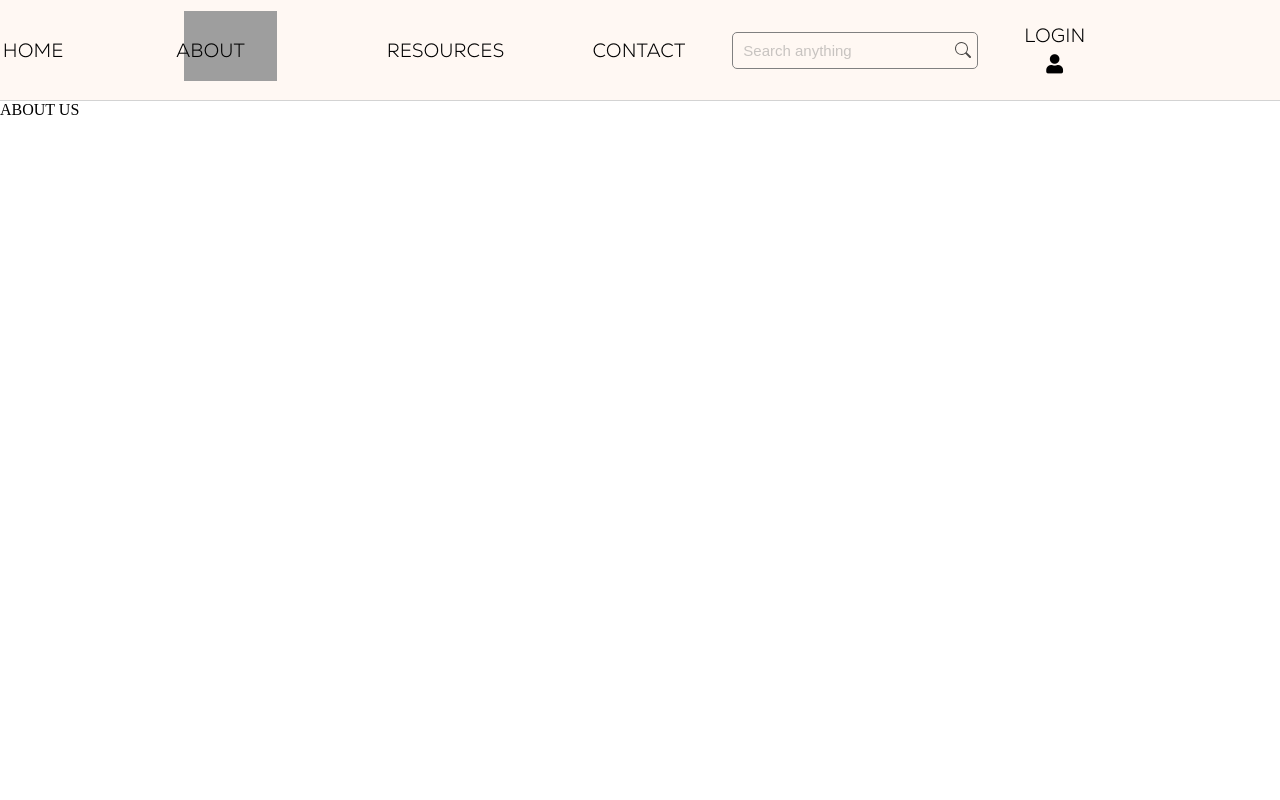
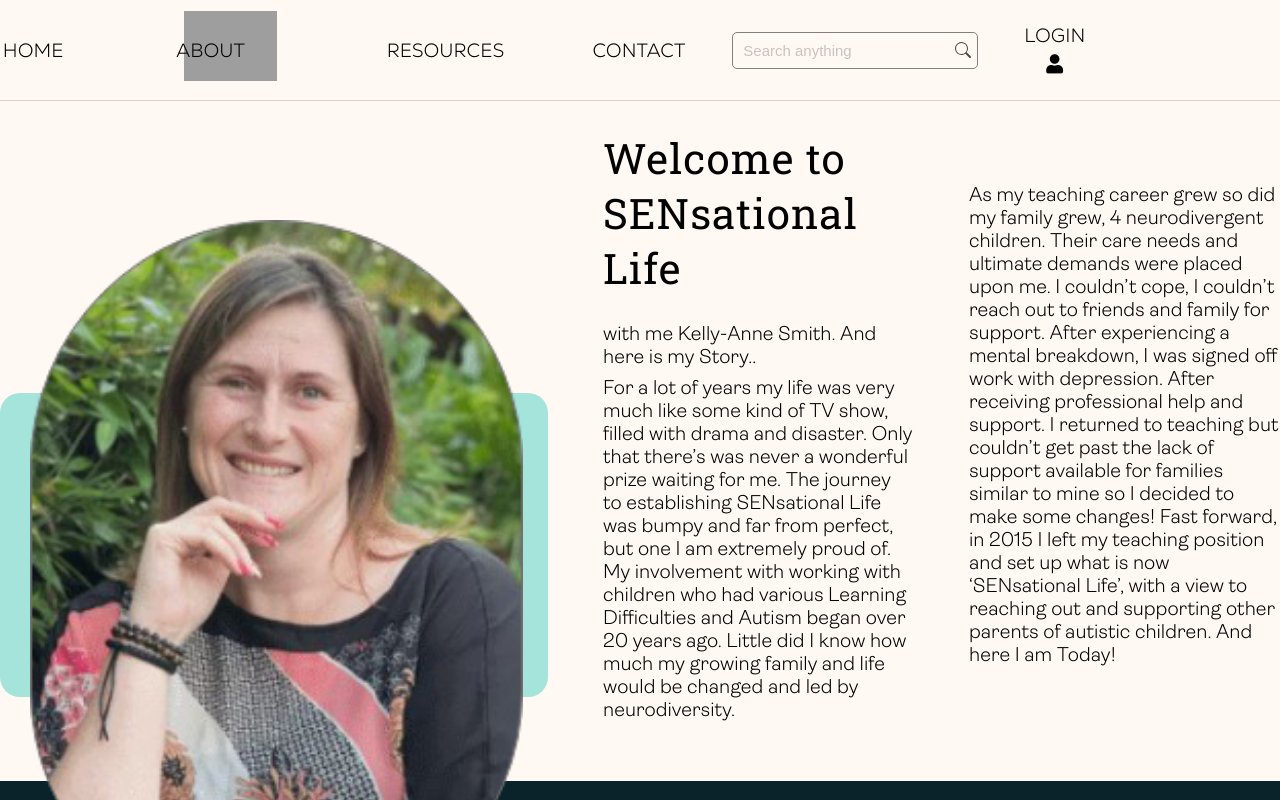
Before and after one commit to Sensational-Life/asd, a React (Create React App) app in the folder client/: page /about-us-more in a window 1280 px wide. Shown: the top 800 px of the page. Built offline with nearby package versions, Linux system fonts and the light colour scheme; grey boxes are pictures that could not be loaded.

Commit message:
add html structure and css styling

```diff
--- a/client/src/App.js
+++ b/client/src/App.js
@@ -7,7 +7,7 @@ import Home from "./pages/Home/Home";
 import WhatWeDoMore from "./pages/WhatWeDoMore/WhatWeDoMore";
 // About:
 import About from "./pages/About/About";
-import AboutUsMore from "./pages/AboutUsPage/AboutUsPage";
+import AboutUsPage from "./pages/AboutUsPage/AboutUsPage";
 import WhatIsAutism from "./pages/WhatIsAutism/WhatIsAutism";
 import AdditionalSupport from "./pages/AdditionalSupport/AdditionalSupport";
 // Resources:
@@ -37,7 +37,7 @@ function App() {
 					 * routes from home page:
 					 */}
 					<Route path="/register" component={Register} />
-					<Route path="/about-us-more" component={AboutUsMore} />
+					<Route path="/about-us-more" component={AboutUsPage} />
 					<Route path="/whatwedo" component={WhatWeDoMore} />
 
 					{/**
--- a/client/src/pages/AboutUsPage/AboutUsPage.css
+++ b/client/src/pages/AboutUsPage/AboutUsPage.css
@@ -1,14 +1,14 @@
-.what-we-do-main-container {
+.about-us-main-container {
 	background-color: #fff8f3;
 }
-.what-we-do-hero-image img {
+.about-us-hero-image img {
 	width: 90%;
 	position: absolute;
 	top: -173px;
 	left: 30px;
 
 }
-.what-we-do-img-container-colour-blob {
+.about-us-img-container-colour-blob {
 	background-color: var(--green-bg-color);
     height: 304px;
     width: 548px;
@@ -17,7 +17,7 @@
     top: 104px;
 }
 
-.what-we-do-content {
+.about-us-content {
 	display: flex;
 	flex-direction: row;
 	height: 85vh;
@@ -26,7 +26,7 @@
 	column-gap: 55px;
 }
 
-.what-we-do-content-right-container {
+.about-us-content-middle-container {
 	display: flex;
 	flex-direction: column;
 	justify-content: center;
@@ -37,10 +37,21 @@
 	font-size: 20px;
 	row-gap: 8px;
 }
-.what-we-do-content-right-container > h1 {
+.about-us-content-middle-container > h1 {
 	font-size: 42px;
 	font-family: "RobotoSlab-Regular";
 	font-weight: lighter;
 	letter-spacing: 1px;
 	padding-bottom: 21px;
 }
+.about-us-content-right-container {
+	display: flex;
+	flex-direction: column;
+	justify-content: center;
+	width: 416px;
+	height: 50vh;
+	padding: 0 0 30px 0;
+	font-family: "Ambit Light";
+	font-size: 20px;
+	row-gap: 8px;
+}
--- a/client/src/pages/AboutUsPage/AboutUsPage.js
+++ b/client/src/pages/AboutUsPage/AboutUsPage.js
@@ -1,9 +1,63 @@
 import React from "react";
+import FooterLogo from "~/pages/Home/FooterLogo/FooterLogo";
+import FooterIcon from "~/pages/Home/FooterIcon/FooterIcon";
+import FooterNav from "~/pages/Home/FooterNav/FooterNav";
+import "./AboutUsPage.css"
+import KellyAnneImg from "~/images/KellyAnneSmithProfilePic.png"
+function AboutUsPage() {
+  return (
+		<>
+			<main className="about-us-main-container">
+				<section className="about-us-content">
+					<section className="about-us-content-left-container">
+						<div className="about-us-img-container">
+							<div className="about-us-img-container-colour-blob">
+								<div className="about-us-hero-image">
+									<img
+										src={KellyAnneImg}
+										alt="a mother kissing daughters forehead"
+									/>
+								</div>
+							</div>
+						</div>
+					</section>
+					<section className="about-us-content-middle-container">
+						<h1>Welcome to SENsational Life</h1>
+						<span>with me Kelly-Anne Smith. And here is my Story..</span>
+						<p>
+							For a lot of years my life was very much like some kind of TV
+							show, filled with drama and disaster. Only that there’s was never
+							a wonderful prize waiting for me. The journey to establishing
+							SENsational Life was bumpy and far from perfect, but one I am
+							extremely proud of. My involvement with working with children who
+							had various Learning Difficulties and Autism began over 20 years
+							ago. Little did I know how much my growing family and life would
+							be changed and led by neurodiversity.
+						</p>
+					</section>
+					<section className="about-us-content-right-container">
+						<p>
+							As my teaching career grew so did my family grew, 4 neurodivergent
+							children. Their care needs and ultimate demands were placed upon
+							me. I couldn’t cope, I couldn’t reach out to friends and family
+							for support. After experiencing a mental breakdown, I was signed
+							off work with depression. After receiving professional help and
+							support. I returned to teaching but couldn’t get past the lack of
+							support available for families similar to mine so I decided to
+							make some changes! Fast forward, in 2015 I left my teaching
+							position and set up what is now ‘SENsational Life’, with a view to
+							reaching out and supporting other parents of autistic children.
+							And here I am Today!
+						</p>
+					</section>
+				</section>
+			</main>
+			<FooterLogo />
+			<FooterNav />
+			<FooterIcon />
+		</>
+	);
 
-function AboutUsPage() {
-  return <div>
-      ABOUT US
-  </div>;
 }
 
 export default AboutUsPage;
```
